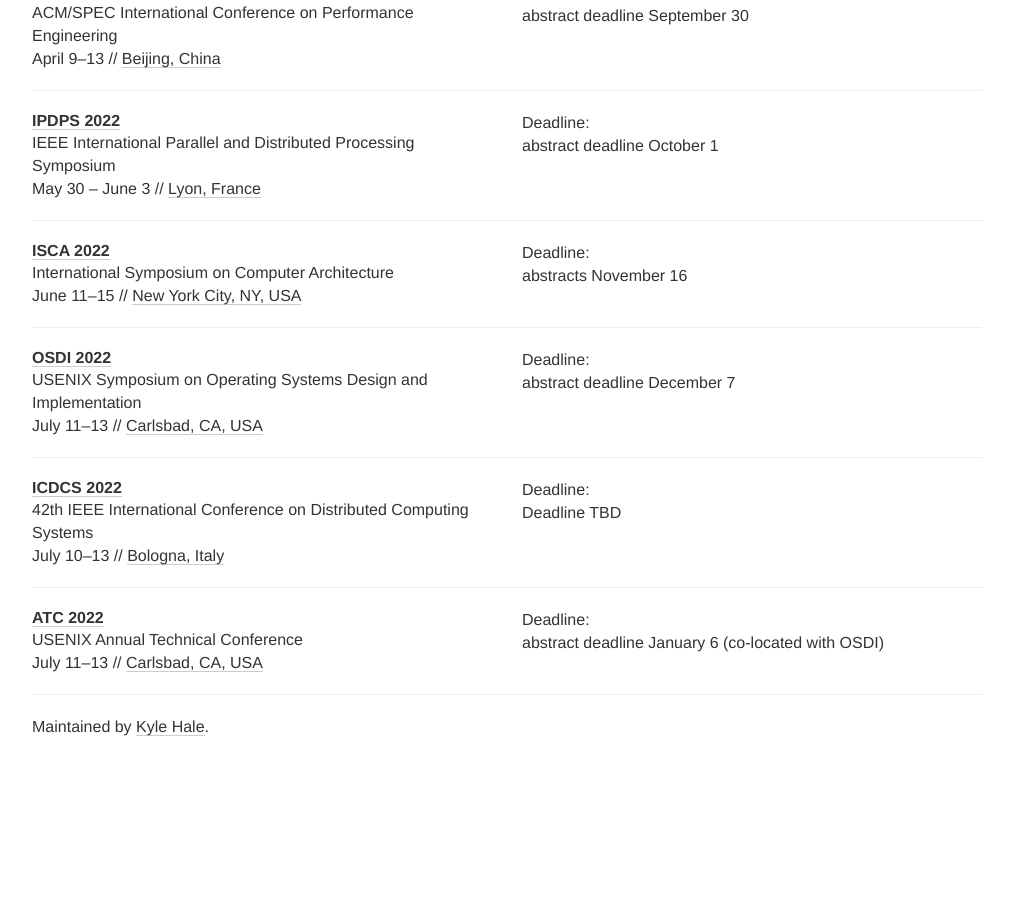
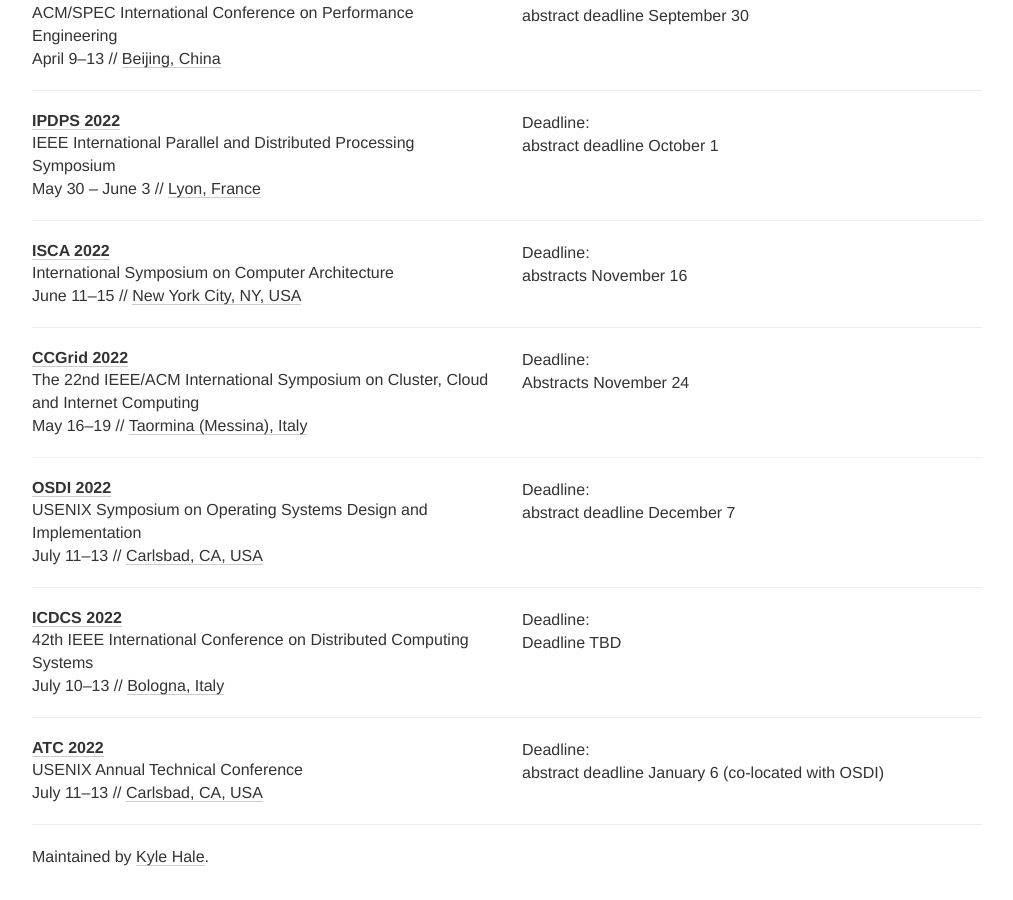
Before and after one commit to khale/sys-deadlines, a Jekyll site: the page built from index.html, in a window 1280 px wide and 900 px high, scrolled down 1577 px. Shown: the whole window, without its empty margins (133-1146 px from the left). Built offline with Jekyll 4.4.1, drawn with Linux system fonts in a browser that asks for light colours; nearby versions of some CDN libraries; comment, search, counter and statistics services are not loaded; before the commit the page ends 2347 px from its top, so only the background shows below that.

Commit message:
add ccgrid 22

```diff
--- a/_data/conferences.yml
+++ b/_data/conferences.yml
@@ -137,6 +137,16 @@
   link: https://iscaconf.org/isca2022/
   tags: [ARCH]
 
+- name: CCGrid
+  description: The 22nd IEEE/ACM International Symposium on Cluster, Cloud and Internet Computing
+  comment: Abstracts November 24
+  year: 2022
+  date: May 16-19
+  deadline: "2021-12-01 23:59"
+  place: Taormina (Messina), Italy
+  link: https://fcrlab.unime.it/ccgrid22/
+  tags: [PAR]
+
 - name: OSDI
   description: USENIX Symposium on Operating Systems Design and Implementation
   comment: abstract deadline December 7
```
